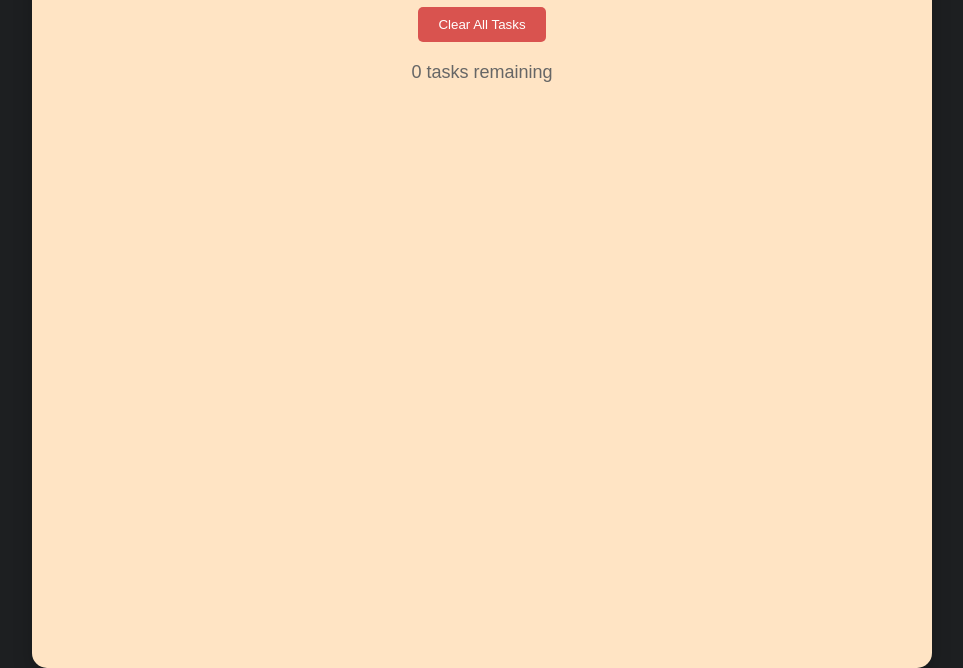
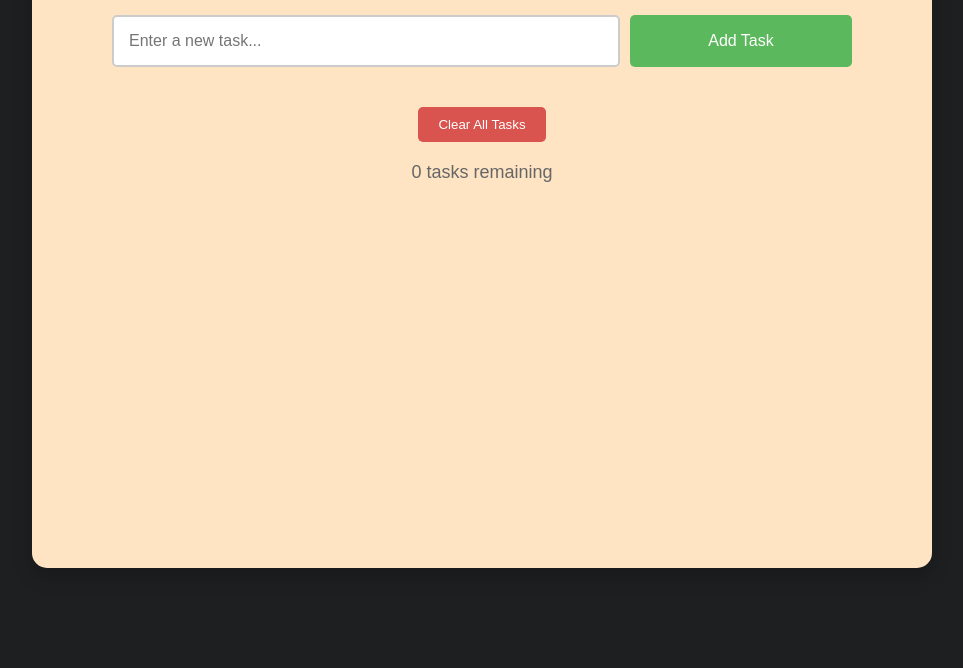
Before and after one commit to PSNarang4/todo-list, a plain HTML site: page index.html in a window 1280 px wide. Shown: the part 182-850 px from the top of the page, without its empty margins (158-1121 px from the left). After the commit the page ends 800 px from the top, so only its background shows below. Drawn offline with Linux system fonts and the light colour scheme.

Commit message:
Update index.html

```diff
--- a/index.html
+++ b/index.html
@@ -29,7 +29,7 @@
             width: 100%;
             max-width: 900px;
             text-align: center;
-            height: 900px;
+            height: 700px;
             font-family: Arial, Helvetica, sans-serif;
         }
 
```
